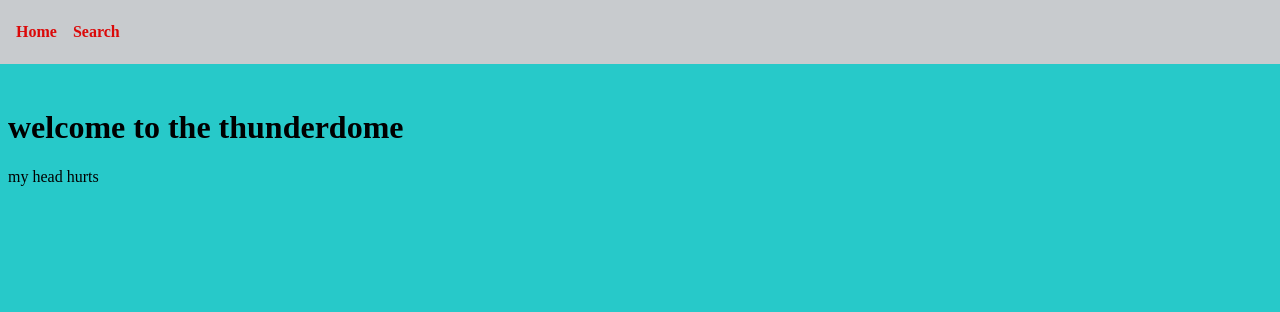
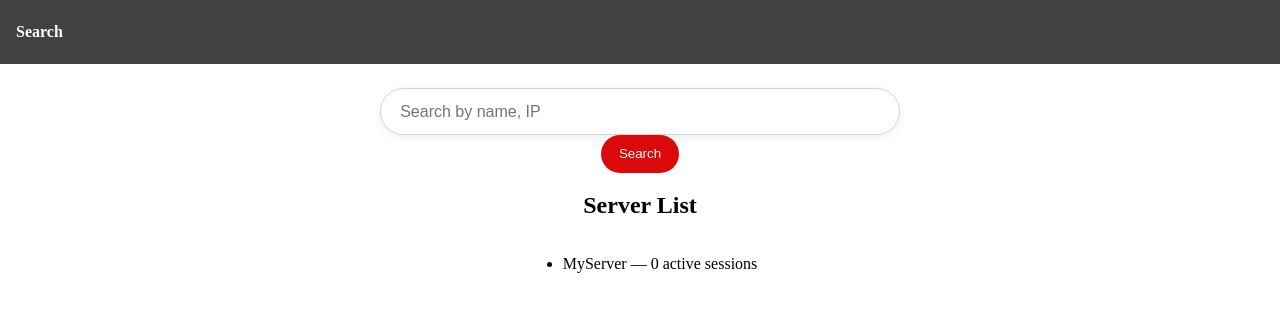
Before and after one commit to TempeHS/2026SE_MajorProject_Max.H, a Flask app: page / in a window 1280 px wide. Shown: the top 312 px of the page. Run offline with Flask 3, Linux system fonts and the light colour scheme; data comes from the database, SQL or seed files in the repository; both versions use the stored data as it was after the commit.

Commit message:
Finished workable ui, changed approach to single page with partials, palceholder serverlist working, meaning updates from a database, will replace when adding connectivity between database and ui, started working on minecraft end pulgin, figuring out how it works, managed to get it to curl from its vm to the host machine

```diff
--- a/Flaskapp/static/css/app.css
+++ b/Flaskapp/static/css/app.css
@@ -1,5 +1,5 @@
 body {
-  background-color: rgb(39, 201, 201);
+  background-color: rgb(255, 255, 255);
 }
 
 .navbar {
@@ -12,19 +12,53 @@ body {
   align-items: center;
   gap: 1rem;
   padding: 0 1rem;
-  background-color: #c8cbce;
+  background-color: #424040;
 }
 
 .navbar a {
-  color: rgb(219, 9, 9);
+  color: rgb(255, 255, 255);
   text-decoration: none;
   font-weight: 600;
 }
 
-.navlink a:hover {
+.navbar a:hover {
   text-decoration: underline;
 }
 
 main {
   padding-top: 80px;
 }
+
+.search {
+  flex-direction: column;
+  display: flex;
+  justify-content: center;
+  align-items: center;
+}
+
+.search button {
+  padding: 0.7rem 1.1rem;
+  border: none;
+  border-radius: 9999px;
+  background: rgb(219, 9, 9);
+  color: #fff;
+  cursor: pointer;
+}
+
+.search input[type="text"] {
+  width: min(90vw, 520px);
+  padding: 0.85rem 1.2rem;
+  border: 1px solid #d1d5db;
+  border-radius: 9999px;
+  outline: none;
+  font-size: 1rem;
+  box-sizing: border-box;
+  box-shadow: 0 2px 8px rgba(0, 0, 0, 0.08);
+}
+
+.leaderboard {
+  display: flex;
+  flex-direction: column;
+  justify-content: center;
+  align-items: center;
+}
--- a/Flaskapp/templates/base.html
+++ b/Flaskapp/templates/base.html
@@ -11,9 +11,6 @@
   </head>
   <body>
     {% include "navbar.html" %}
-    <main>
-      <h1>{% block heading %}Page Heading{% endblock %}</h1>
-      {% block content %}{% endblock %}
-    </main>
+    <main>{% block content %}{% endblock %}</main>
   </body>
 </html>
--- a/Flaskapp/templates/leaderboard.html
+++ b/Flaskapp/templates/leaderboard.html
@@ -0,0 +1,11 @@
+<h2>Server List</h2>
+
+{% if leaderboards %}
+<ul>
+  {% for lb in leaderboards %}
+  <li>{{ lb.name }} — {{ lb.score }} active sessions</li>
+  {% endfor %}
+</ul>
+{% else %}
+<p>No servers yet.</p>
+{% endif %}
--- a/Flaskapp/templates/mainpage.html
+++ /dev/null
@@ -1,5 +0,0 @@
-{% extends "base.html" %} {% block title %}Main Page{% endblock %} {% block
-heading %}welcome to the thunderdome {% endblock %} {% block content %}
-<p>my head hurts</p>
-
-{% endblock %}
--- a/Flaskapp/templates/navbar.html
+++ b/Flaskapp/templates/navbar.html
@@ -1,4 +1,3 @@
 <nav class="navbar">
-  <a href="{{ url_for('mainpage') }}">Home</a>
   <a href="{{ url_for('search') }}">Search</a>
 </nav>
--- a/Flaskapp/templates/search.html
+++ b/Flaskapp/templates/search.html
@@ -1,25 +1,16 @@
-{% extends "base.html" %}
+{% extends "base.html" %} {% block title %}Search{% endblock %} {% block content
+%}
+<div class="page-content">
+  <form class="search" method="get" action="{{ url_for('search') }}">
+    <input
+      type="text"
+      name="search"
+      value="{{ search or '' }}"
+      placeholder="Search by name, IP"
+    />
+    <button type="submit">Search</button>
+  </form>
 
-{% block title %}Search{% endblock %}
-{% block heading %}Search Servers{% endblock %}
-
-{% block content %}
-<form method="get" action="{{ url_for('search') }}">
-  <input type="text" name="q" value="{{ q }}" placeholder="Search by name, IP" />
-  <button type="submit">Search</button>
-</form>
-
-{% if q and results %}
-  <ul>
-    {% for row in results %}
-      <li>
-        <strong>{{ row['name'] }}</strong>
-        {% if row['ip_address'] %} — {{ row['ip_address'] }}{% endif %}
-        {% if row['location'] %} ({{ row['location'] }}){% endif %}
-      </li>
-    {% endfor %}
-  </ul>
-{% elif q %}
-  <p>No results found for "{{ q }}".</p>
-{% endif %}
+  <section class="leaderboard">{% include "leaderboard.html" %}</section>
+</div>
 {% endblock %}
--- a/database_manager.py
+++ b/database_manager.py
@@ -0,0 +1,40 @@
+import sqlite3
+
+dbPath = "Flaskapp/databases/servers.db"
+
+
+def dbConnect():
+    conn = sqlite3.connect(dbPath)
+    conn.execute("Pragma foreign_keys = ON")
+    conn.row_factory = sqlite3.Row
+    return conn
+
+
+def add_server(serverName: str, serverID: int, isPrivate: int = 1) -> bool:
+    try:
+        conn = dbConnect()
+        conn.execute(
+            "INSERT INTO servers (serverID, serverName, isPrivate) VALUES (?, ?, ?)",
+            (serverID, serverName, isPrivate),
+        )
+        conn.commit()
+        return True
+    except sqlite3.IntegrityError as e:
+        print(f"Integrity error: {e}")
+        return False
+    finally:
+        conn.close()
+
+
+def search_servers(search: str):
+    # todo
+    return []
+
+
+def get_leaderboards(search: str):
+    conn = dbConnect()
+    rows = conn.execute(
+        "SELECT serverName AS name, sessionsActive AS score FROM servers ORDER BY sessionsActive DESC"
+    ).fetchall()
+    conn.close()
+    return rows
--- a/main.py
+++ b/main.py
@@ -11,25 +11,19 @@ app = Flask(
 
 
 @app.route("/")
-@app.route("/mainpage")
-def mainpage():
-    return render_template("mainpage.html")
-
-
 @app.route("/search", methods=["GET"])
 def search():
+    search = request.args.get("search", "").strip()
+    results = []
+    leaderboards = dbhandler.get_leaderboards(search)
 
-    return render_template("search.html")
+    if search:
+        results = dbhandler.search_servers(search)
+        leaderboards = dbhandler.get_leaderboards(search)
 
-
-@app.route("/leaderboard", methods=["GET"])
-def leaderboard():
-    return render_template("leaderboard.html")
-
-
-@app.route("/navbar", methods=["POST"])
-def navbar():
-    return render_template("navbar.html")
+    return render_template(
+        "search.html", search=search, results=results, leaderboards=leaderboards
+    )
 
 
 if __name__ == "__main__":
```
Also changed, not shown: Flaskapp/databases/servers.db.
